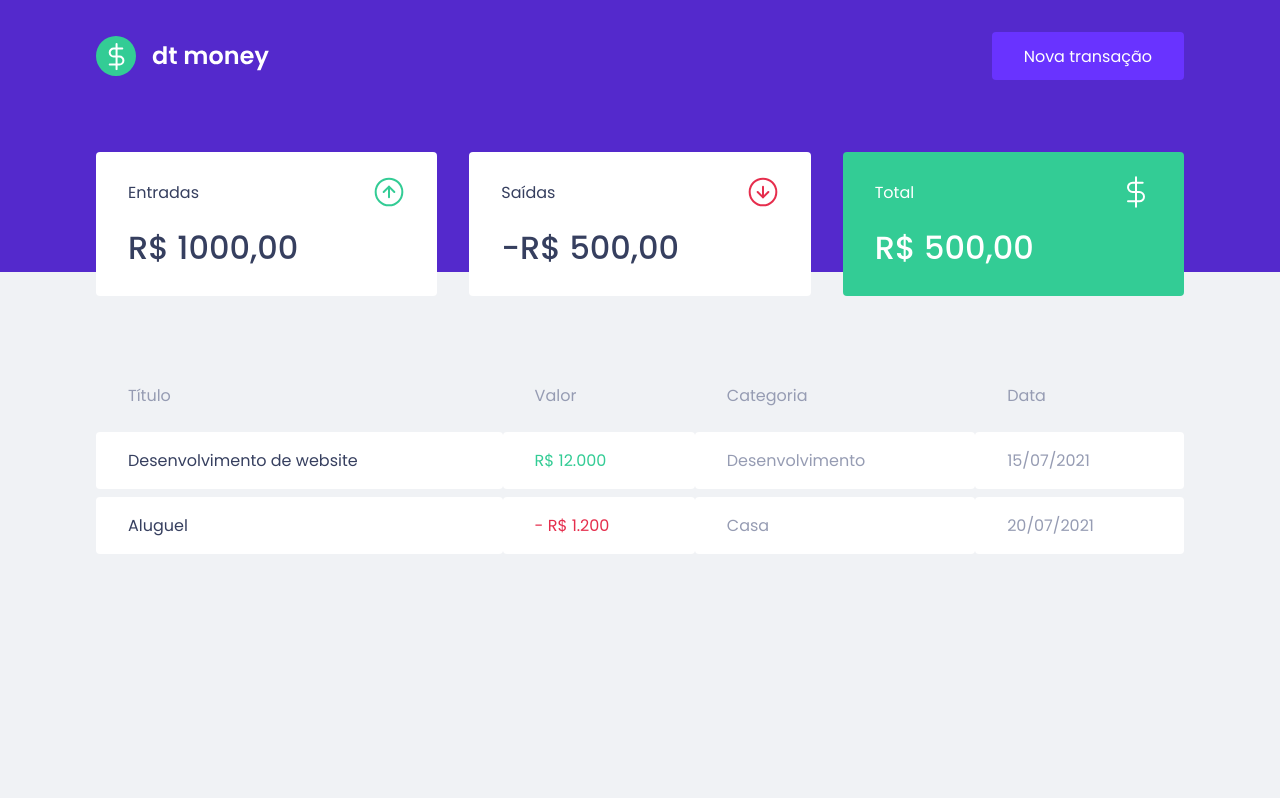
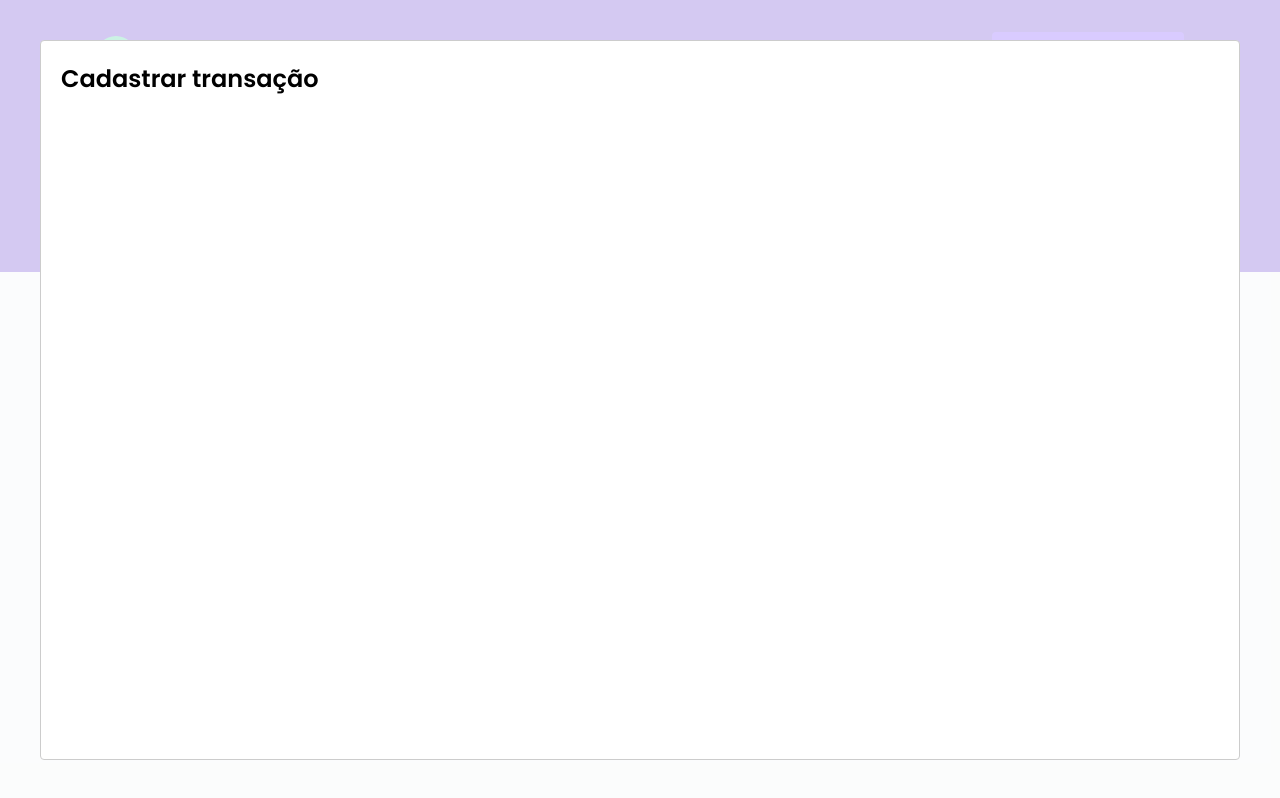
Before and after one commit to felipemarinhodev/dtmoney, a React (Create React App) app: page / in a window 1280 px wide. Both pictures are taken after a click on the button "Nova transação". Built offline with nearby package versions, Linux system fonts and the light colour scheme; no server answers; what miragejs would draw is missing.

Commit message:
add modal in the project

```diff
--- a/src/App.tsx
+++ b/src/App.tsx
@@ -1,12 +1,34 @@
+import { useState } from 'react';
+import Modal from 'react-modal';
 import { Dashboard } from './components/Dashboard';
 import { Header } from './components/Header';
 import { GlobalStyles } from './styles/global';
 
+Modal.setAppElement('#root');
+
 export function App() {
+  const [isNewTransactionModalOpen, setIsNewTransactionModalOpen] =
+    useState(false);
+
+  function handleOpenNewTransactionModal() {
+    setIsNewTransactionModalOpen(true);
+  }
+
+  function handleCloseNewTransactionModal() {
+    setIsNewTransactionModalOpen(false);
+  }
+
   return (
     <>
-      <Header />
+      <Header onOpenNewTransactionModal={handleOpenNewTransactionModal} />
       <Dashboard />
+
+      <Modal
+        isOpen={isNewTransactionModalOpen}
+        onRequestClose={handleCloseNewTransactionModal}
+      >
+        <h2>Cadastrar transação</h2>
+      </Modal>
       <GlobalStyles />
     </>
   );
--- a/src/components/Header/index.tsx
+++ b/src/components/Header/index.tsx
@@ -1,13 +1,19 @@
 import logoImg from '../../assets/logo.svg';
 import { Container, Content } from './styles';
 
-export function Header() {
+interface HeaderProps {
+  onOpenNewTransactionModal: () => void;
+}
+
+export function Header({ onOpenNewTransactionModal }: HeaderProps) {
   return (
     <Container>
       <Content>
         <img src={logoImg} alt="dt money" />
-        <button type="button">Nova transação</button>
+        <button type="button" onClick={onOpenNewTransactionModal}>
+          Nova transação
+        </button>
       </Content>
     </Container>
   );
-};
+}
```
